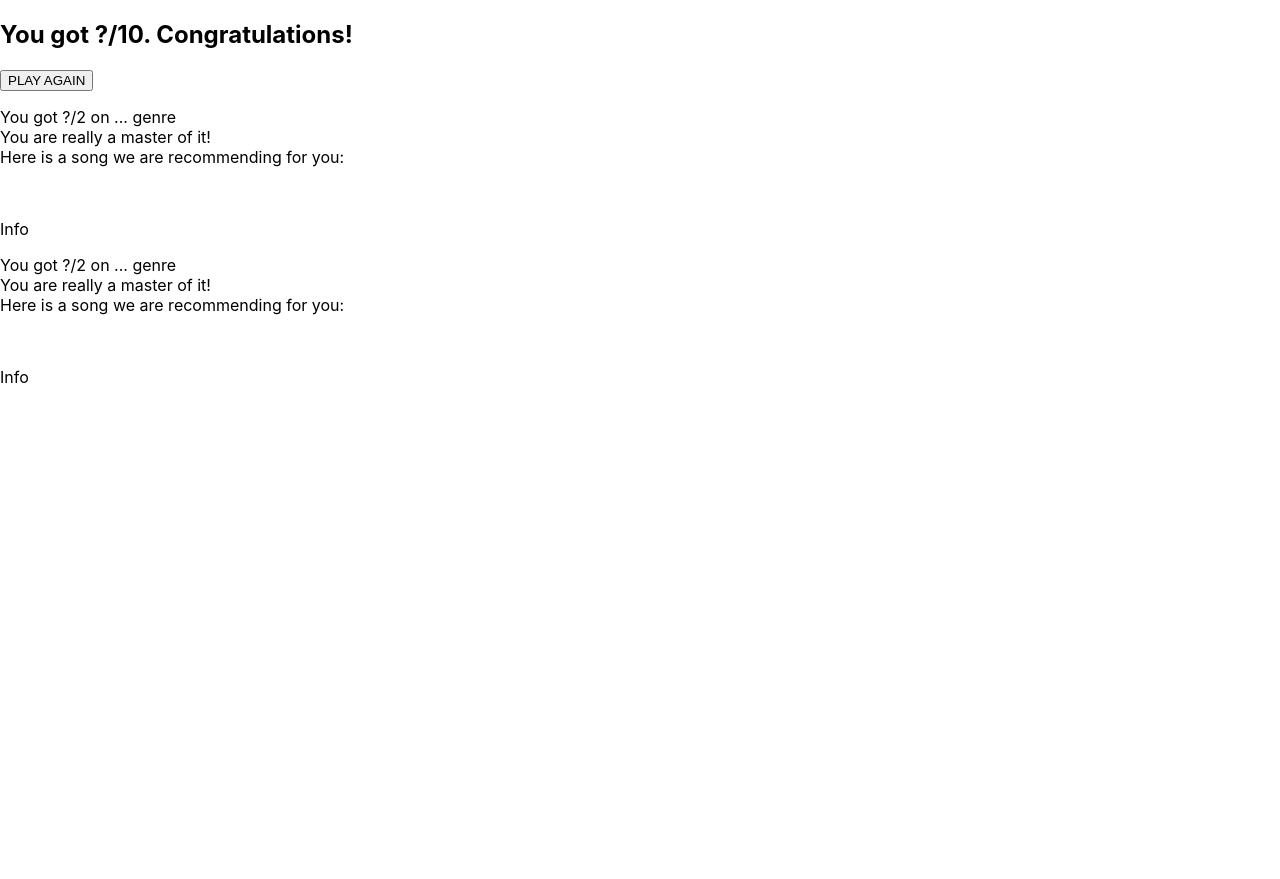
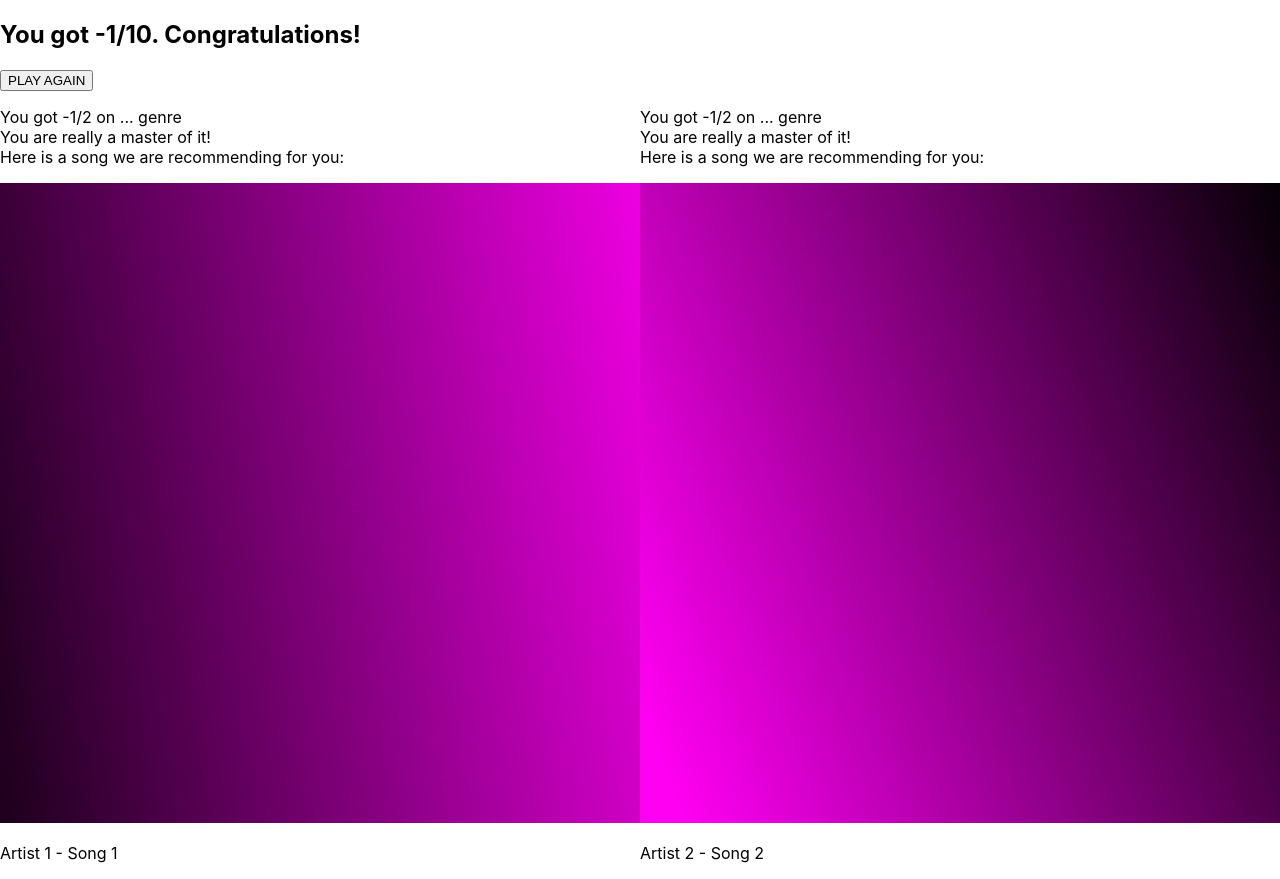
Before and after one commit to JakeGerber/ZotHacks2021, a React (Create React App) app in the folder zothacks-2021/: page / in a window 1280 px wide. Before the commit the page ends 800 px from the top, so only its background shows below. Built offline with nearby package versions, Linux system fonts and the light colour scheme; no server answers.

Commit message:
More basic additions to results page

```diff
--- /dev/null
+++ b/zothacks-2021/src/results/Results.css
@@ -0,0 +1,12 @@
+.resultsInfoRow {
+    display: flex;
+}
+
+.resultsInfoColumn {
+    flex: 50%;
+}
+
+.resultsAlbumCover {
+    max-height: 100%;
+    max-width: 100%;
+}
--- a/zothacks-2021/src/results/Results.js
+++ b/zothacks-2021/src/results/Results.js
@@ -1,28 +1,50 @@
+import './Results.css';
+
 const Results = () => {
+    // Currently placeholders, to be replaced when API implemented
+    let mainScore = -1;
+    let songScore1 = -1;
+    let songScore2 = -1;
+
+    let albumArt1 = "tempalbum1.jpg";
+    let albumArt2 = "tempalbum2.jpg";
+    let altAlbumArt1 = "Temporary placeholder 1";
+    let altAlbumArt2 = "Temporary placeholder 2";
+
+    let artistName1 = "Artist 1";
+    let artistName2 = "Artist 2";
+    let songName1 = "Song 1";
+    let songName2 = "Song 2";
+
+    const startAgain = () => {
+
+    }
+
+    // JSX object
     return (
         <nav class="results">
             <div className="resultsTitle">
-                <h1>You got <strong>?/10.</strong> Congratulations!</h1>
-                <button>PLAY AGAIN</button>
+                <h1>You got <strong>{ mainScore }/10.</strong> Congratulations!</h1>
+                <button onClick={ startAgain }>PLAY AGAIN</button>
             </div>
             <div className="resultsInfoRow">
                 <div className="resultsInfoColumn">
                     <p>
-                        You got ?/2 on ... genre<br />
+                        You got { songScore1 }/2 on ... genre<br />
                         You are really a master of it!<br />
                         Here is a song we are recommending for you:
                     </p>
-                    <img src=""></img>
-                    <p>Info</p>
+                    <img src={ albumArt1 } alt={ altAlbumArt1 } class="resultsAlbumCover"></img>
+                    <p>{ artistName1 } - { songName1 }</p>
                 </div>
                 <div className="resultsInfoColumn">
                     <p>
-                        You got ?/2 on ... genre<br />
+                        You got { songScore2 }/2 on ... genre<br />
                         You are really a master of it!<br />
                         Here is a song we are recommending for you:
                     </p>
-                    <img src=""></img>
-                    <p>Info</p>
+                    <img src={ albumArt2 } alt={ altAlbumArt2 } className="resultsAlbumCover"></img>
+                    <p>{ artistName2 } - { songName2 }</p>
                 </div>
             </div>
         </nav>
```
Also changed, not shown: zothacks-2021/public/tempalbum1.jpg (added), zothacks-2021/public/tempalbum2.jpg (added).
